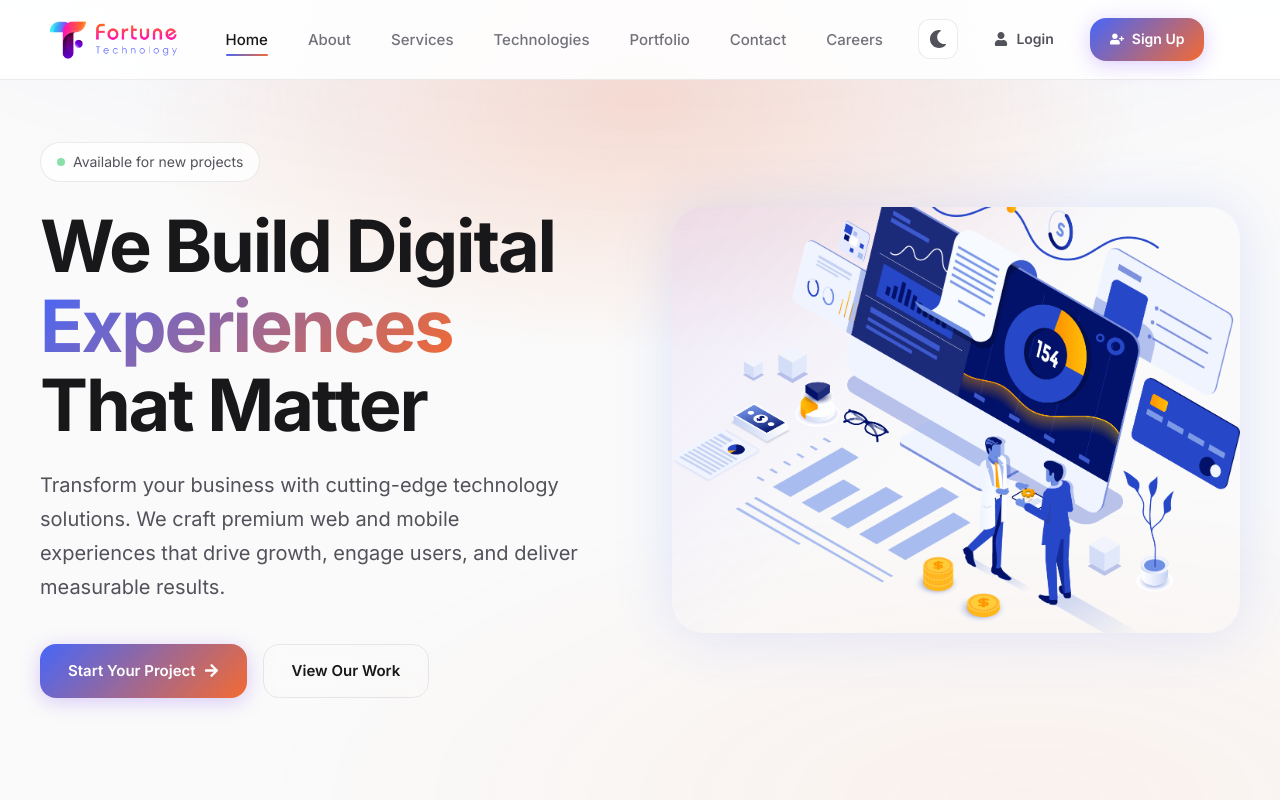
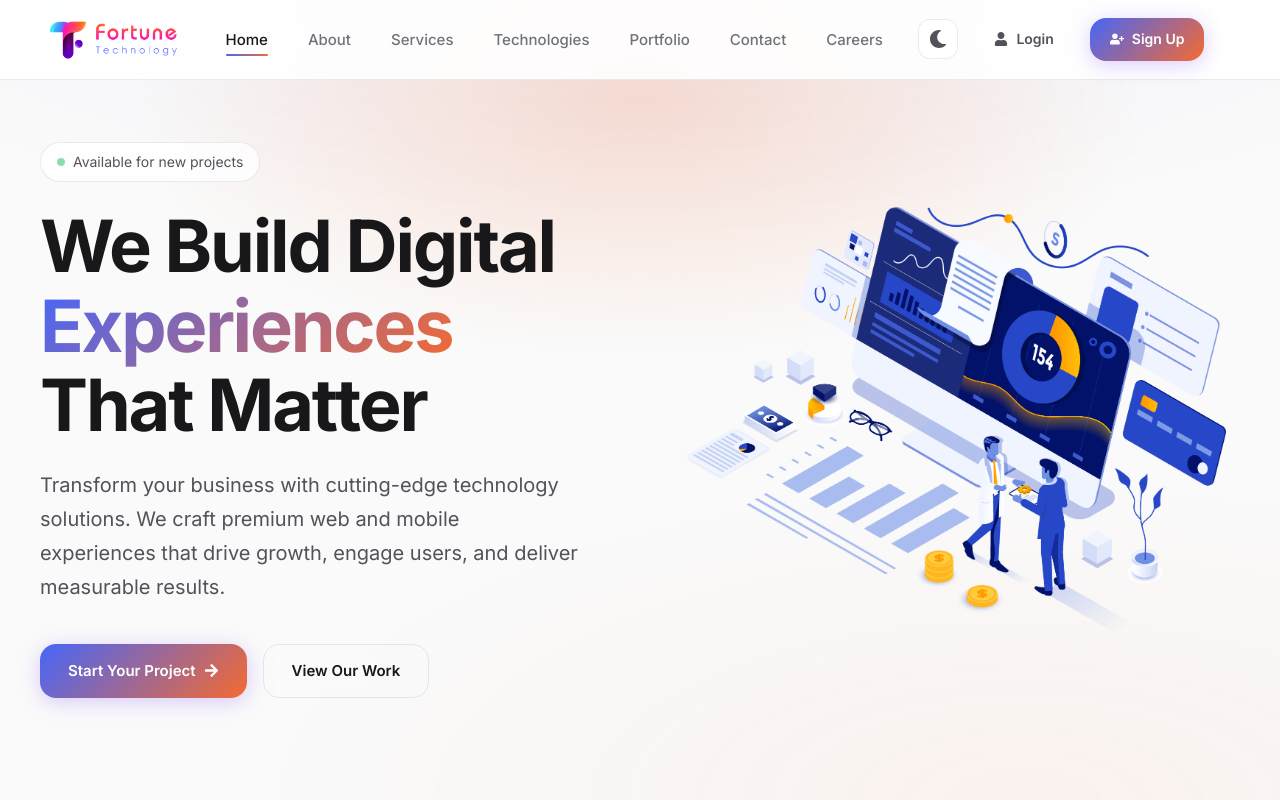
Before and after one commit to jaivikpatel2001/The-Fortune-Tech, a Next.js app: page / in a window 1280 px wide. Shown: the top 800 px of the page. Built offline with nearby package versions, Linux system fonts and the light colour scheme.

Commit message:
hero image issue fix

```diff
--- a/data/website-config.json
+++ b/data/website-config.json
@@ -190,7 +190,7 @@
             }
         },
         "image": {
-            "src": "/images/hero/hero.png",
+            "src": "/images/hero/heroimg.png",
             "alt": "Modern tech team collaborating"
         }
     },
--- a/styles/components.css
+++ b/styles/components.css
@@ -536,21 +536,21 @@
   aspect-ratio: 4/3;
   border-radius: var(--radius-2xl);
   overflow: hidden;
-  box-shadow: var(--shadow-glow);
+  /* box-shadow: var(--shadow-glow); */
 }
 
 .hero-visual img {
   width: 100%;
   height: 100%;
-  object-fit: cover;
+  object-fit: contain !important;
 }
 
 .hero-visual::before {
-  content: '';
+  /* content: '';
   position: absolute;
   inset: 0;
   background: linear-gradient(135deg, rgba(139, 92, 246, 0.1) 0%, transparent 50%);
-  pointer-events: none;
+  pointer-events: none; */
 }
 
 /* ===== SERVICES SECTION ===== */
```
Also changed, not shown: public/images/hero/heroimg.png (renamed from public/images/hero/hero.png).
